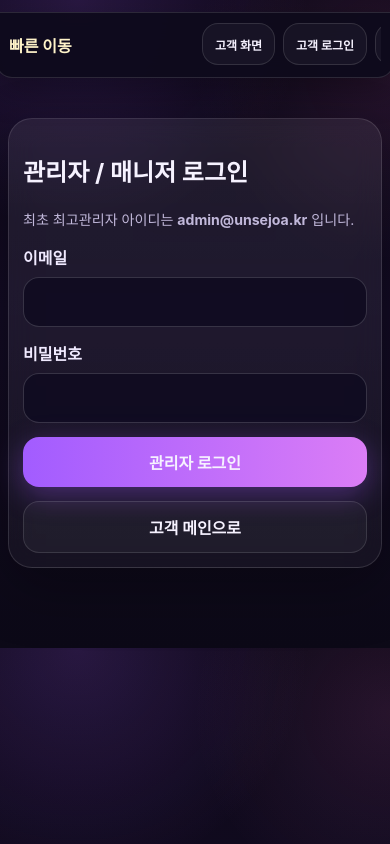
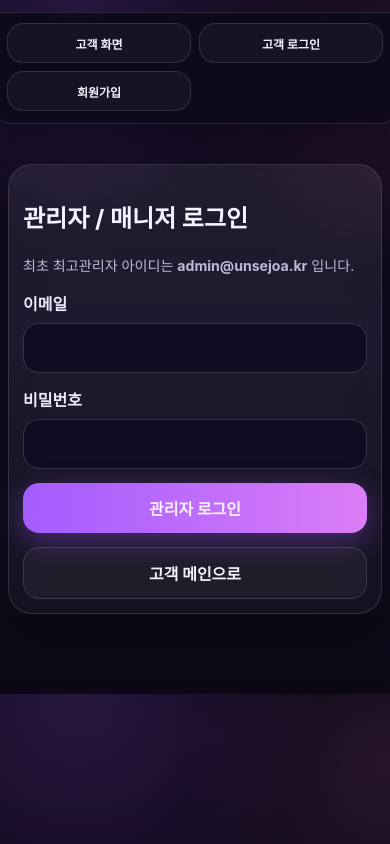
Before and after one commit to happyn1004/fortune-app, a FastAPI app: page /admin/login in a window 390 px wide. Run offline with FastAPI, Linux system fonts and the light colour scheme; data comes from the database, SQL or seed files in the repository; data that the repository does not hold is empty.

Commit message:
Add files via upload

```diff
--- /dev/null
+++ b/V47_RENDER_PERSIST_LOGIN_FIX.txt
@@ -0,0 +1 @@
+핵심 수정\n- Render 영구저장 경로를 /data/mysticday 우선 사용하도록 조정\n- render.yaml 에 DATA_DIR, SESSION_SECRET, RENDER 추가\n- /storage-debug 진단 페이지 추가\n- 모바일 관리자 상단에서 문구 제거, 버튼 2열 고정 표시\n\n중요\n- Render 대시보드에서 실제 Disk가 /data 로 연결되어 있어야 데이터가 유지됩니다.\n- Disk가 없거나 다른 서비스로 배포하면 기존 가입 DB는 복구되지 않습니다.\n
--- a/app/main.py
+++ b/app/main.py
@@ -61,17 +61,23 @@ def get_data_dir() -> Path:
         data_dir.mkdir(parents=True, exist_ok=True)
         return data_dir
 
+    render_persistent_candidates = [
+        Path("/data/mysticday"),
+        Path("/var/data/mysticday"),
+        Path("/opt/render/project/.render_disk/mysticday"),
+    ]
+    is_render_runtime = bool(os.environ.get("RENDER")) or "onrender" in os.environ.get("RENDER_EXTERNAL_URL", "") or "onrender" in os.environ.get("RENDER_SERVICE_NAME", "")
+    if is_render_runtime:
+        writable_candidate = _first_writable_dir(render_persistent_candidates)
+        if writable_candidate:
+            return writable_candidate
+
     appdata = os.environ.get("APPDATA", "").strip()
     if appdata:
         data_dir = Path(appdata).expanduser() / "MysticDay"
         data_dir.mkdir(parents=True, exist_ok=True)
         return data_dir
 
-    render_persistent_candidates = [
-        Path("/var/data/mysticday"),
-        Path("/data/mysticday"),
-        Path("/opt/render/project/.render_disk/mysticday"),
-    ]
     writable_candidate = _first_writable_dir(render_persistent_candidates)
     if writable_candidate:
         return writable_candidate
@@ -199,6 +205,7 @@ def get_storage_status() -> dict:
 
 
 DB_PATH = resolve_db_path()
+print(f"[STORAGE] DATA_DIR={get_data_dir()} DB_PATH={DB_PATH}")
 
 app = FastAPI(title="Fortune Service")
 SESSION_SECRET = os.environ.get("SESSION_SECRET", "fortune-secret-key-change-me")
@@ -394,6 +401,32 @@ async def disable_cache_for_html_and_sw(request: Request, call_next):
     return response
 app.mount("/static", StaticFiles(directory=str(BASE_DIR / "static")), name="static")
 templates = Jinja2Templates(directory=str(BASE_DIR / "templates"))
+
+@app.get("/storage-debug", response_class=HTMLResponse)
+def storage_debug(request: Request):
+    status = get_storage_status()
+    conn = get_db()
+    user_count = conn.execute("SELECT COUNT(*) FROM users").fetchone()[0]
+    admin_count = conn.execute("SELECT COUNT(*) FROM users WHERE role IN ('admin','manager')").fetchone()[0]
+    recent_users = conn.execute("SELECT email, role, created_at FROM users ORDER BY id DESC LIMIT 5").fetchall()
+    conn.close()
+    rows = "".join(
+        f"<tr><td>{row['email']}</td><td>{row['role']}</td><td>{row['created_at'] or ''}</td></tr>"
+        for row in recent_users
+    )
+    html = f"""<!doctype html><html lang='ko'><head><meta charset='utf-8'><meta name='viewport' content='width=device-width, initial-scale=1'>
+    <title>Storage Debug</title><link rel='stylesheet' href='/static/style.css'></head><body><main class='wrap admin-wrap'>
+    <div class='card'><h2>Storage Debug</h2>
+    <p><strong>data_dir:</strong> {status['data_dir']}</p>
+    <p><strong>db_path:</strong> {status['db_path']}</p>
+    <p><strong>uses_persistent_disk:</strong> {status['uses_persistent_disk']}</p>
+    <p><strong>is_render_runtime:</strong> {status['is_render_runtime']}</p>
+    <p><strong>warning:</strong> {status['warning'] or '-'}</p>
+    <p><strong>users:</strong> {user_count} / <strong>admins:</strong> {admin_count}</p>
+    <div class='table-wrap'><table><thead><tr><th>email</th><th>role</th><th>created_at</th></tr></thead><tbody>{rows}</tbody></table></div>
+    <div style='margin-top:14px;display:flex;gap:8px;flex-wrap:wrap'><a class='btn' href='/admin/login'>관리자 로그인</a><a class='btn' href='/login'>고객 로그인</a><a class='btn' href='/'>홈</a></div>
+    </div></main></body></html>"""
+    return HTMLResponse(html)
 
 PLAN_LEVELS = ["Free", "Basic", "Premium", "VIP"]
 PLAN_RANK = {"Free": 0, "Basic": 1, "Premium": 2, "VIP": 3}
--- a/app/static/style.css
+++ b/app/static/style.css
@@ -1676,3 +1676,34 @@ h1, h2, h3, h4, p, dt, dd, span, a, strong, div, label, button { overflow-wrap:
 
 .admin-sub-toolbar { margin-top: 0; margin-bottom: 16px; }
 @media (max-width: 720px) { .admin-sub-toolbar { margin: 0 -12px 12px; } }
+
+
+/* v47 mobile admin quick actions visibility */
+.admin-mobile-sticky-toolbar { position: sticky; top: 0; z-index: 60; }
+@media (max-width: 760px) {
+  .admin-mobile-sticky-toolbar {
+    position: sticky;
+    top: 0;
+    margin: 0 -14px 14px;
+    border-radius: 0 0 16px 16px;
+    padding: 10px 12px;
+  }
+  .admin-mobile-sticky-toolbar .admin-sticky-left {
+    display: none;
+  }
+  .admin-mobile-sticky-toolbar .admin-sticky-actions {
+    display: grid !important;
+    grid-template-columns: repeat(2, minmax(0,1fr));
+    gap: 8px;
+    width: 100%;
+    justify-content: stretch;
+  }
+  .admin-mobile-sticky-toolbar .admin-sticky-actions .btn {
+    width: 100%;
+    text-align: center;
+    white-space: nowrap;
+    overflow: hidden;
+    text-overflow: ellipsis;
+    min-height: 40px;
+  }
+}
--- a/app/templates/admin_dashboard.html
+++ b/app/templates/admin_dashboard.html
@@ -6,7 +6,6 @@
     <div class="admin-sticky-left">
       <span class="status-pill status-{{ admin.role }}">{{ '최고관리자' if admin.role == 'admin' else '매니저' }}</span>
       <strong>관리자 빠른 이동</strong>
-      <span class="muted">자주 쓰는 기능을 위쪽에 고정했습니다.</span>
     </div>
     <div class="admin-sticky-actions">
       <a class="btn mini" href="#staff-panel">운영자 계정</a>
--- a/app/templates/admin_login.html
+++ b/app/templates/admin_login.html
@@ -4,8 +4,7 @@
 <div class="wrap" style="padding-top:12px;">
   <div class="admin-sticky-toolbar admin-mobile-sticky-toolbar admin-sub-toolbar">
     <div class="admin-sticky-left">
-      <strong>빠른 이동</strong>
-          </div>
+                </div>
     <div class="admin-sticky-actions">
       <a class="btn mini" href="/">고객 화면</a>
       <a class="btn mini" href="/login">고객 로그인</a>
```
Also changed, not shown: render.yaml (+6 -2 lines).
